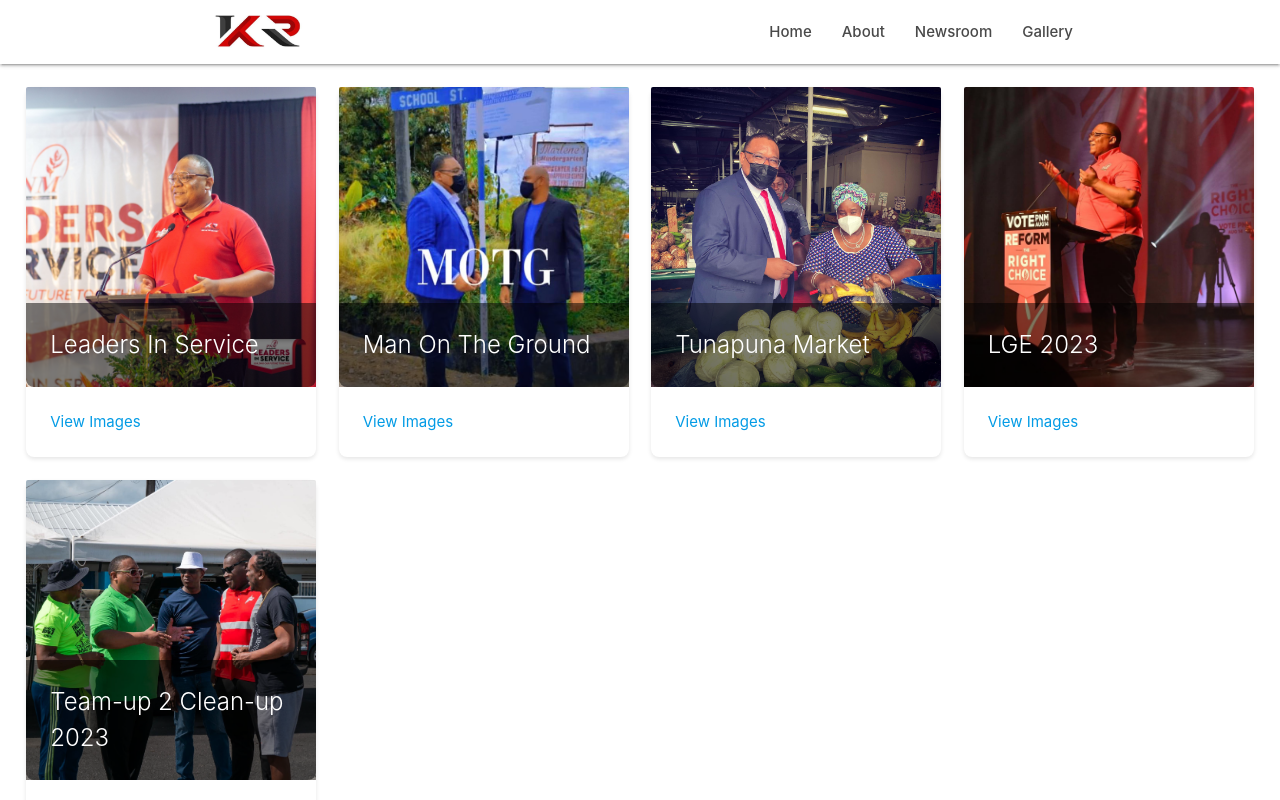
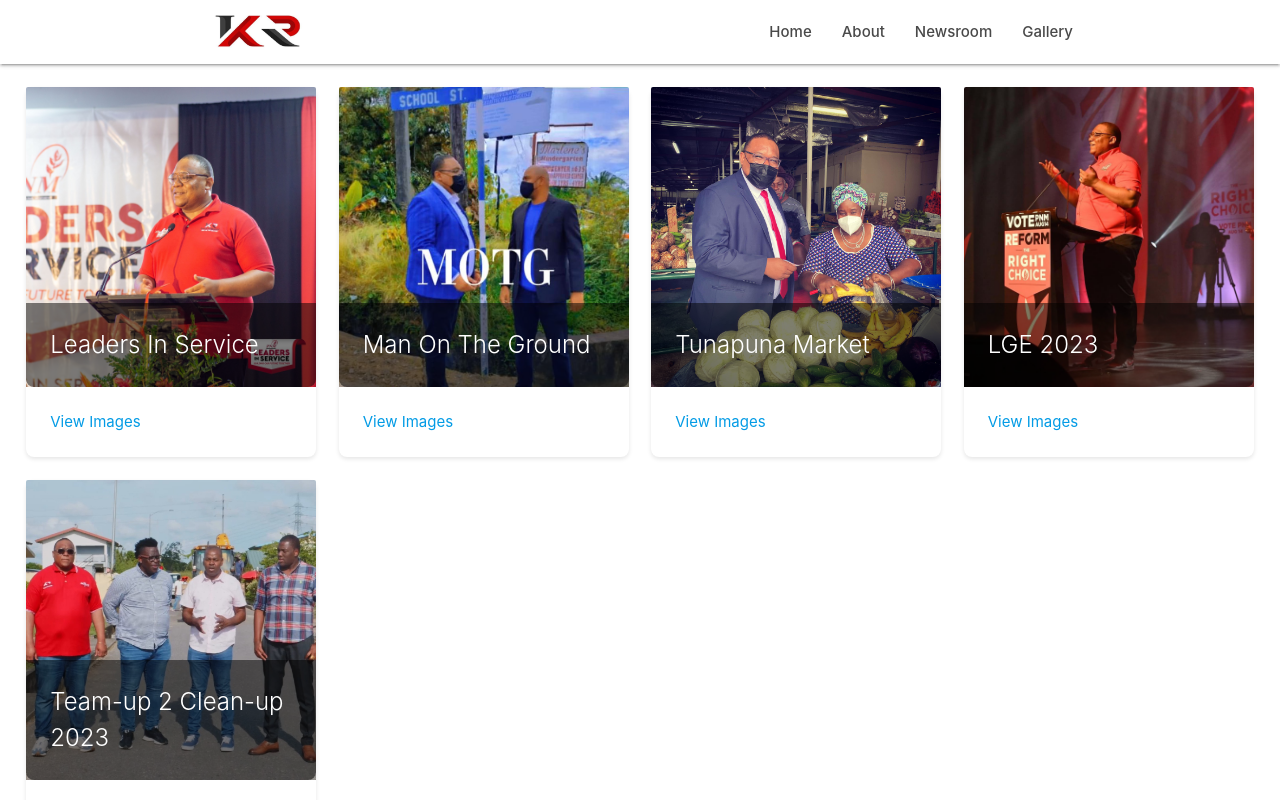
Before and after one commit to internap627/KR-repo, a React (Create React App) app: page / in a window 1280 px wide. Shown: the top 800 px of the page. Built offline with nearby package versions, Linux system fonts and the light colour scheme.

Commit message:
MP photo added

```diff
--- a/src/Header.js
+++ b/src/Header.js
@@ -65,7 +65,7 @@ const Header = () => {
           <Link to="/teamup2023">
             <div className="card">
               <div className="card-image">
-                <img src="teamup2023/teamup01.jpeg" alt="Article 1" />
+                <img src="teamup2023/teamup00.jpg" alt="Article 1" />
                 <span className="card-title">Team-up 2 Clean-up 2023</span>
               </div>
               <div className="card-content">
--- a/src/Teamup2023.js
+++ b/src/Teamup2023.js
@@ -25,7 +25,7 @@ const Teamup2023 = () => {
           <h4 className="carousel-title">Team-up To Clean-up 2023</h4>
           <div id="carousel1" className="carousel">
             <a className="carousel-item" href="#one!">
-              <img src="teamup2023/teamup01.jpeg" alt="Slide 1" />
+              <img src="teamup2023/teamup00.jpg" alt="Slide 1" />
             </a>
             <a className="carousel-item" href="#two!">
               <img src="teamup2023/teamup02.jpeg" alt="Slide 2" />
```
Also changed, not shown: public/teamup2023/teamup00.jpg (added).
